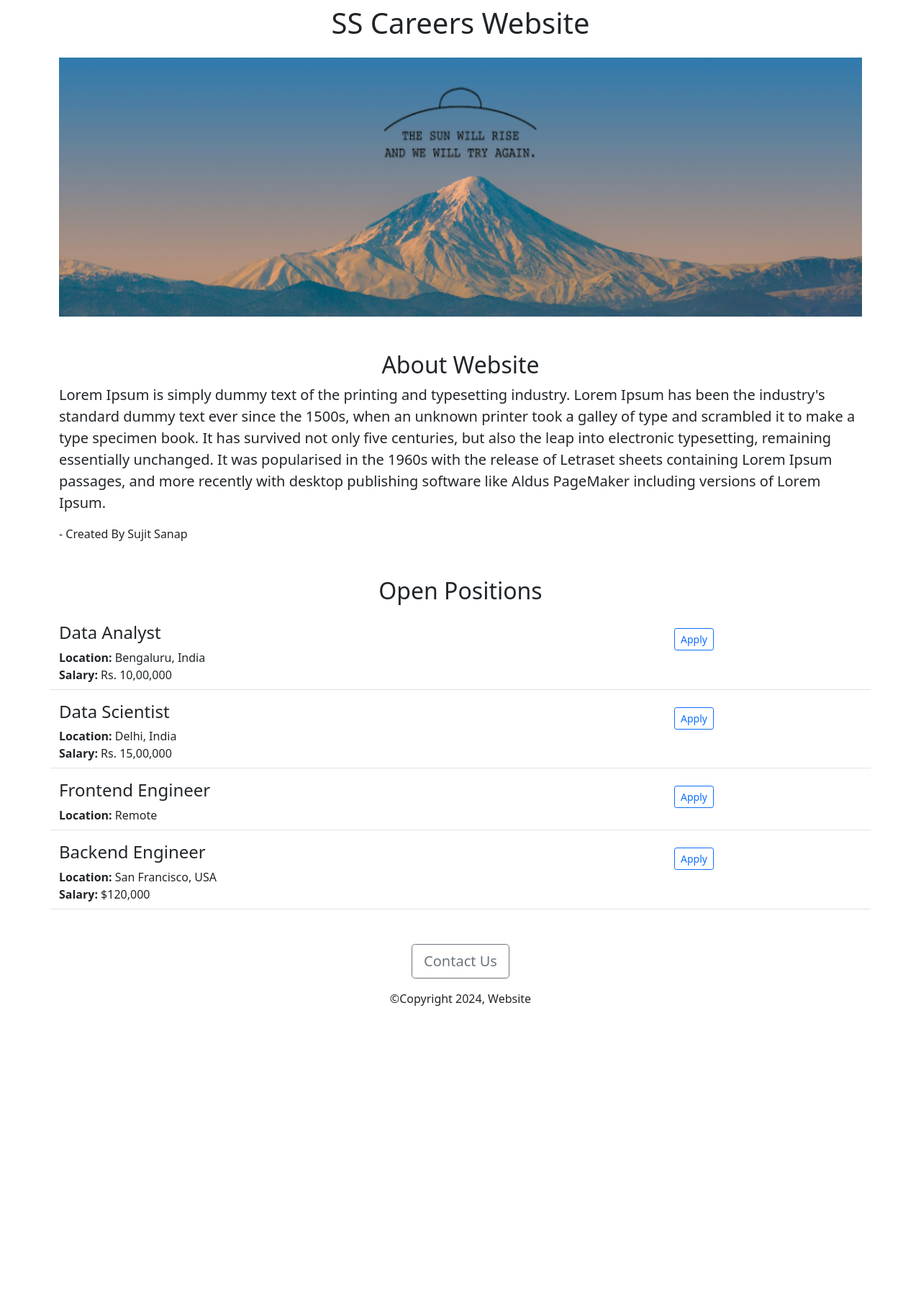
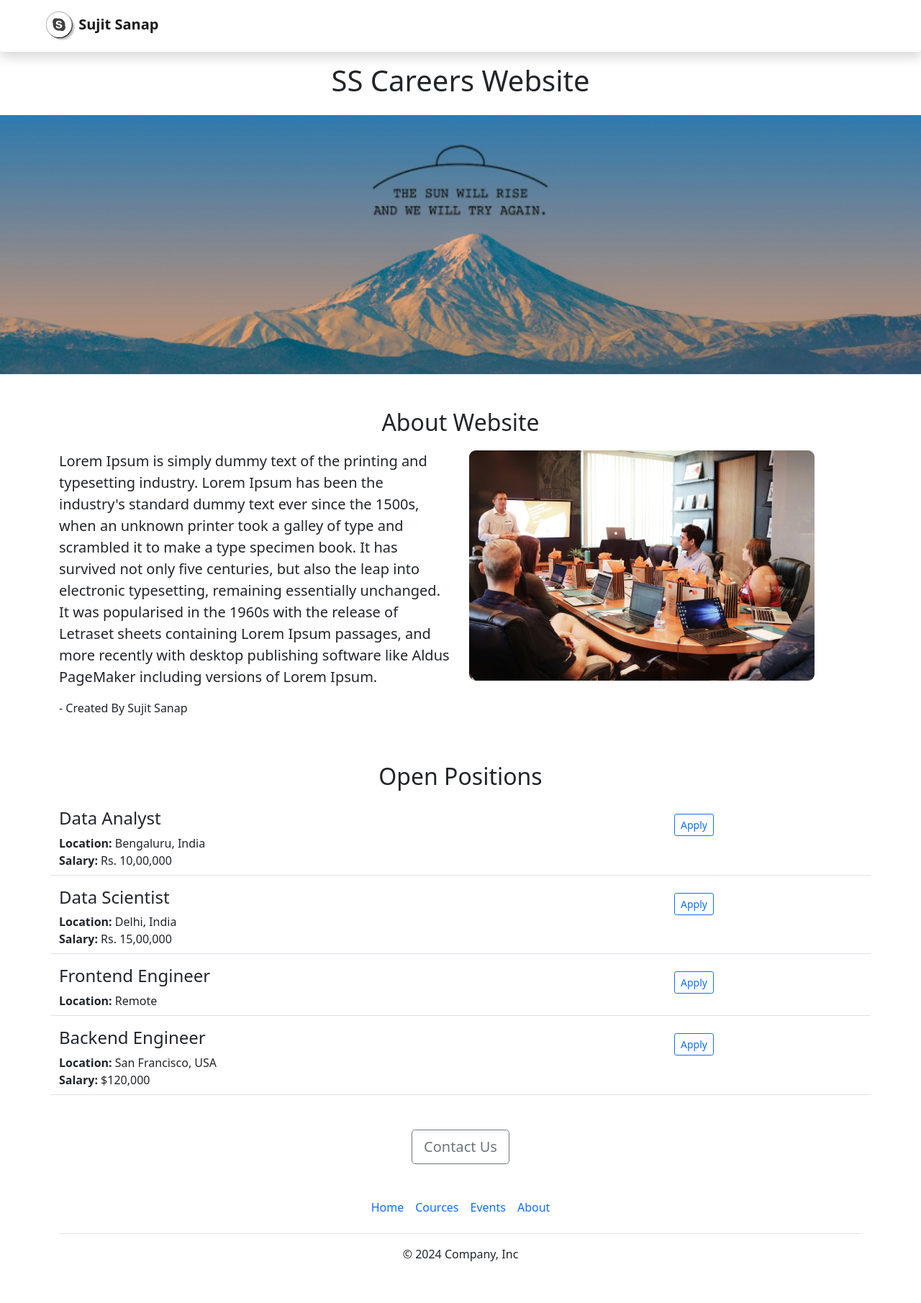
Before and after one commit to sujitsanap143/website-using-flask, a Flask app: page / in a window 1280 px wide. Shown: the whole page at 72% size. Before the commit the page ends 1398 px from the top, so only its background shows below. Run offline with Flask 3, Linux system fonts and the light colour scheme.

Commit message:
functional improvement

```diff
--- /dev/null
+++ b/templates/footer.html
@@ -0,0 +1,11 @@
+<div class="container">
+  <footer class="py-3 my-4">
+    <ul class="nav justify-content-center border-bottom pb-3 mb-3">
+      <li class="nav-item"><a href="https://website-using-flask.onrender.com" class="nav-link px-2 text-body-secondary">Home</a></li>
+      <li class="nav-item"><a href="https://website-using-flask.onrender.com/cources" target='_blank' class="nav-link px-2 text-body-secondary">Cources</a></li>
+      <li class="nav-item"><a href="https://website-using-flask.onrender.com/Events" target='_blank' class="nav-link px-2 text-body-secondary">Events</a></li>
+      <li class="nav-item"><a href="https://website-using-flask.onrender.com/about" class="nav-link px-2 text-body-secondary">About</a></li>
+    </ul>
+    <p class="text-center text-body-secondary">&copy; 2024 Company, Inc</p>
+  </footer>
+</div>
--- a/templates/home.html
+++ b/templates/home.html
@@ -15,13 +15,27 @@
   </style>
 
 </head>
-<body class='container'>
+<body>
+
+  {% include 'nav.html' %}
+
+
+
   <h1 class='text-center mt-2 mb-4''>{{company_name}} Careers Website</h1>
   <img class='img-fluid' src='static/img2.jpg' id='banner' alt='img'>
+<div class='container'>
   <h2 class='text-center mt-5'>About Website</h2>
-  <p class='lead'>Lorem Ipsum is simply dummy text of the printing and typesetting industry. Lorem Ipsum has been the industry's standard dummy text ever since the 1500s, when an unknown printer took a galley of type and scrambled it to make a type specimen book. It has survived not only five centuries, but also the leap into electronic typesetting, remaining essentially unchanged. It was popularised in the 1960s with the release of Letraset sheets containing Lorem Ipsum passages, and more recently with desktop publishing software like Aldus PageMaker including versions of Lorem Ipsum.</p>
 
-  <p>- Created By Sujit Sanap</p>
+<div class='row' style='margin-bottom:20px; margin-top:20px;'>
+    <div class='col-md-6'>
+      <p class='lead'>Lorem Ipsum is simply dummy text of the printing and typesetting industry. Lorem Ipsum has been the industry's standard dummy text ever since the 1500s, when an unknown printer took a galley of type and scrambled it to make a type specimen book. It has survived not only five centuries, but also the leap into electronic typesetting, remaining essentially unchanged. It was popularised in the 1960s with the release of Letraset sheets containing Lorem Ipsum passages, and more recently with desktop publishing software like Aldus PageMaker including versions of Lorem Ipsum.</p>
+      <p>- Created By Sujit Sanap</p>
+    </div>
+      <div class='d-none d-md-block col-md-6'>
+        <img src='static/office.jpg' style='height:320px; border-radius:9px;'>
+      </div>
+</div>
+
 
   <h2 class='text-center mt-5'>Open Positions</h2>
   <div>
@@ -30,10 +44,11 @@
     {% endfor %}
   </div>
   <div class='text-center mt-5'>
-    <button class='btn btn-outline-secondary btn-lg'>Contact Us</button>
-    <p class="mt-3"><span>&copy</span>Copyright 2024, Website</p>
-  </div
+    <a href='mailto:sujitsanap9255@gmail.com?subject=Questiob%20about%20Job%20Opening&body=My%20Name%3A%20%3Cyour%20name%20here%3E%0D%0A%0D%0AMy%20Question%3A%20%3Center%20question%20here%3E' class='btn btn-outline-secondary btn-lg'>Contact Us</a>
+  </div>
+</div>
 
   <script src="https://cdn.jsdelivr.net/npm/bootstrap@5.0.2/dist/js/bootstrap.bundle.min.js" integrity="sha384-MrcW6ZMFYlzcLA8Nl+NtUVF0sA7MsXsP1UyJoMp4YLEuNSfAP+JcXn/tWtIaxVXM" crossorigin="anonymous"></script>
+{% include 'footer.html' %}
 </body>
 </html>
--- a/templates/jobitems.html
+++ b/templates/jobitems.html
@@ -14,6 +14,6 @@
       </div>
   </div>
   <div class='col-3 mt-4'>
-    <button type="button" class="btn btn-outline-primary btn-sm">Apply</button>
+    <a href='mailto:sujitsanap9255@gmail.com?subject=Application%20For%20{{job['title']}}&body=My%20Name%3A%20%3Cyour%20name%20here%3E%0D%0AMy%20Resume%20Link%3A%20%3Cresume%20link%3E%0D%0AMy%20Linkdin%20Link%3A%20%3Clinkdin%20link%3E' type="button" class="btn btn-outline-primary btn-sm">Apply</a>
   </div>
 </div>
--- /dev/null
+++ b/templates/nav.html
@@ -0,0 +1,8 @@
+<nav class="navbar navbar-light bg-light shadow p-3 mb-5 bg-body rounded fixed-top">
+  <div class='ms-5'>
+    <a class="navbar-brand" href="#">
+      <img src="static/logo.svg" alt="" height="40"> <b>Sujit Sanap</b>
+    </a>
+  </div>
+</nav>
+<div style='height:80px;'></div>
```
Also changed, not shown: static/logo.svg (added), static/office.jpg (added).
